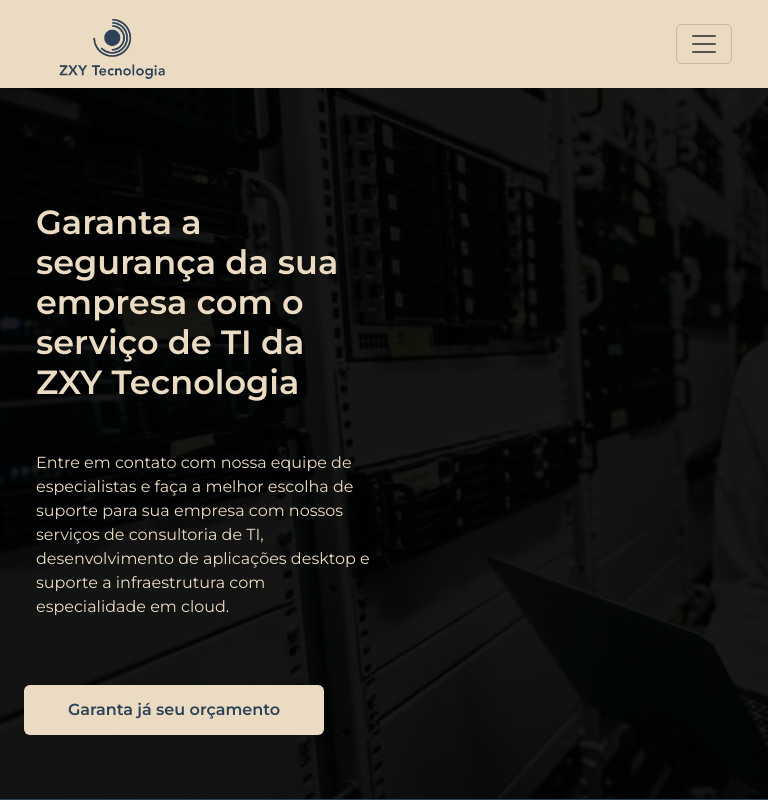
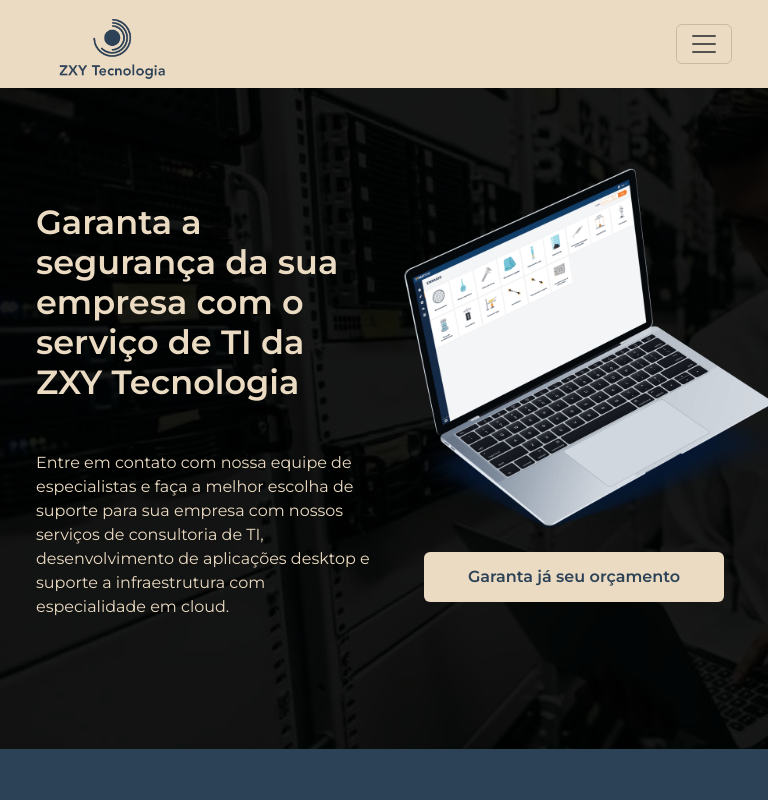
Before and after one commit to victordg21/ZXY_Tecnologia, a Vue app: page / in a window 768 px wide. Shown: the top 800 px of the page. Built offline with nearby package versions, Linux system fonts and the light colour scheme.

Commit message:
Consertando a responsividade do Hero

```diff
--- a/src/components/Home/Comments.vue
+++ b/src/components/Home/Comments.vue
@@ -149,12 +149,13 @@
 
     .photo{
         margin: 0 auto;
+        height: 430px;
     }
 
     .text{
         position: relative;
         width: 390px;
-        height: 400px;
+        height: 430px;
     }
 }
 
--- a/src/components/Home/Hero.vue
+++ b/src/components/Home/Hero.vue
@@ -8,7 +8,7 @@
                         <p class="paragraph">Entre em contato com nossa equipe de especialistas e faça a melhor escolha de suporte para sua empresa com nossos serviços de consultoria de TI,
                             desenvolvimento de aplicações desktop e suporte a infraestrutura com especialidade em cloud.</p>
                         </div>
-                    <div class="col-4">
+                    <div class="col-md-4 col-lg-4">
                         <img src="../../assets/images/fasteng-laptop-2-1-1024x961.png" alt="Laptop">
                     </div>
                     <button class="button" type="button">Garanta já seu orçamento</button>
@@ -83,7 +83,22 @@
         opacity: .9;
     }
 
-    @media (max-width: 991px){
+    @media (max-width: 991px) and (min-width: 768px){
+        .button{
+            margin-left: 400px;
+            margin-top: 400px;
+            position: absolute;
+        }
+    }
+
+    @media (max-width: 767px) {
+
+        .topic{
+            padding-top: 10px;
+        }
+        .button{
+            margin-left: 10px;
+        }
 
         img{
             display: none;
```
